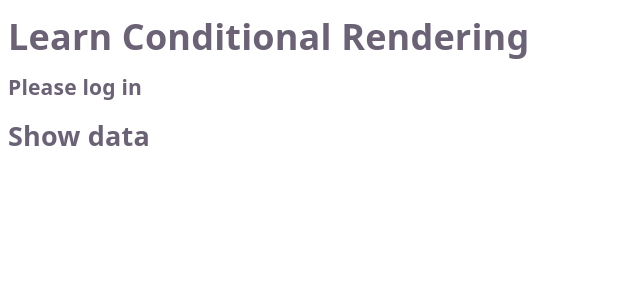
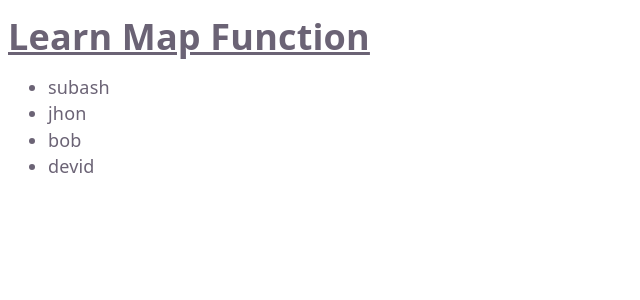
Before and after one commit to Subash-marndi/React_demo, a React (Vite) app in the folder my-react-project/: page / in a window 1280 px wide. Shown: the top 300 px of the page, without its empty margins (0-640 px from the left). Built offline with nearby package versions, Linux system fonts and the light colour scheme.

Commit message:
Learn Map Function

```diff
--- a/my-react-project/src/App.jsx
+++ b/my-react-project/src/App.jsx
@@ -15,6 +15,7 @@ import LearnUseRef from "./components/LearnUseRef"
 
 import LearnCustomHooks from "./components/LearnCustomHooks"
 import LearnConditionalRendering from "./components/LearnConditionalRendering"
+import LearnMapFunction from "./components/LearnMapFunction"
 
 // Create context
 const StockContext = createContext()
@@ -56,7 +57,8 @@ function App() {
 
     {/* <LearnUseRef /> */}
    {/* <LearnCustomHooks /> */}
-   <LearnConditionalRendering />
+   {/* <LearnConditionalRendering /> */}
+   <LearnMapFunction />
 
 
 
--- /dev/null
+++ b/my-react-project/src/components/LearnMapFunction.jsx
@@ -0,0 +1,19 @@
+import React from 'react'
+
+const LearnMapFunction = () => {
+    const name = ['subash','jhon','bob','devid']
+  return (
+    <>
+
+        <h1><u>Learn Map Function</u></h1>
+        <ul>
+            {name.map((name , index)=> (
+                <li key={index}>{name}</li>
+            ))}
+        </ul>
+
+    </>
+  )
+}
+
+export default LearnMapFunction
```
